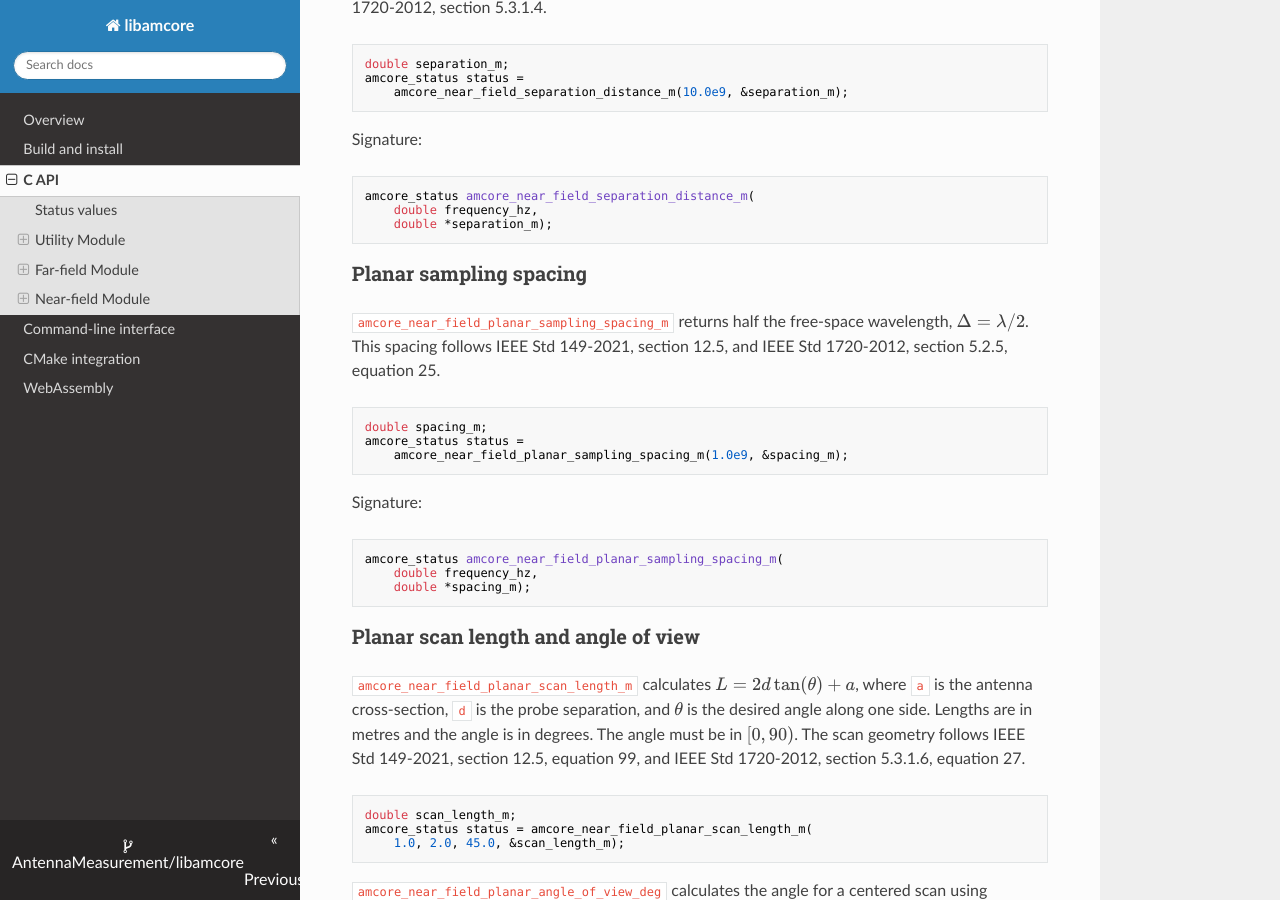
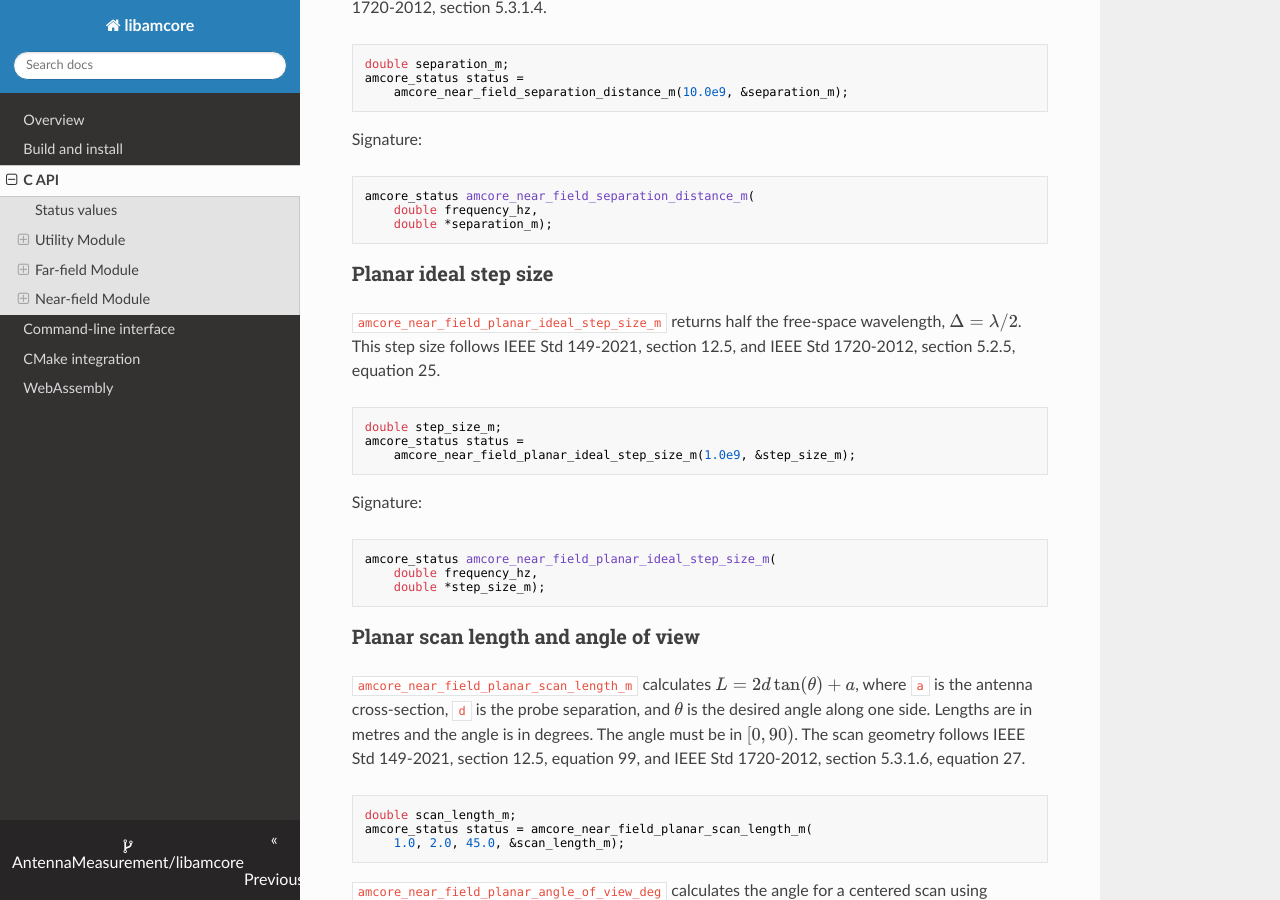
Before and after one commit to AntennaMeasurement/libamcore, an MkDocs documentation site: the page built from docs/public/api.md, in a window 1280 px wide and 900 px high, scrolled down 3103 px. Built offline with MkDocs 1.6.1, drawn with Linux system fonts in a browser that asks for light colours; nearby versions of some CDN libraries.

Commit message:
feat: rename planar sampling spacing to ideal step size and update related documentation

````diff
--- a/CMakeLists.txt
+++ b/CMakeLists.txt
@@ -79,7 +79,7 @@ if(AMCORE_BUILD_WASM)
     endif()
     target_link_options(amcore_wasm PRIVATE
         "-Wl,--no-entry"
-        "-sEXPORTED_FUNCTIONS=_malloc,_free,_amcore_free_space_wavelength_m,_amcore_far_field_distance,_amcore_far_field_line_of_sight_km,_amcore_far_field_radio_horizon_km,_amcore_far_field_path_loss_db,_amcore_near_field_separation_distance_m,_amcore_near_field_planar_sampling_spacing_m,_amcore_near_field_planar_scan_length_m,_amcore_near_field_planar_angle_of_view_deg,_amcore_near_field_planar_sampling_parameters,_amcore_near_field_cylindrical_ideal_y_scan_length_m,_amcore_near_field_cylindrical_ideal_y_step_size_m,_amcore_near_field_spherical_maximum_radius_extent_m"
+        "-sEXPORTED_FUNCTIONS=_malloc,_free,_amcore_free_space_wavelength_m,_amcore_far_field_distance,_amcore_far_field_line_of_sight_km,_amcore_far_field_radio_horizon_km,_amcore_far_field_path_loss_db,_amcore_near_field_separation_distance_m,_amcore_near_field_planar_ideal_step_size_m,_amcore_near_field_planar_scan_length_m,_amcore_near_field_planar_angle_of_view_deg,_amcore_near_field_planar_sampling_parameters,_amcore_near_field_cylindrical_ideal_y_scan_length_m,_amcore_near_field_cylindrical_ideal_y_step_size_m,_amcore_near_field_spherical_maximum_radius_extent_m"
         "-Wl,--export=speed_of_light_m_per_s"
     )
     set_target_properties(amcore_wasm PROPERTIES SUFFIX ".wasm")
--- a/docs/public/api.md
+++ b/docs/public/api.md
@@ -166,24 +166,24 @@ amcore_status amcore_near_field_separation_distance_m(
     double *separation_m);
 ```
 
-### Planar sampling spacing
+### Planar ideal step size
 
-`amcore_near_field_planar_sampling_spacing_m` returns half the free-space
-wavelength, $\Delta = \lambda/2$. This spacing follows IEEE Std 149-2021,
+`amcore_near_field_planar_ideal_step_size_m` returns half the free-space
+wavelength, $\Delta = \lambda/2$. This step size follows IEEE Std 149-2021,
 section 12.5, and IEEE Std 1720-2012, section 5.2.5, equation 25.
 
 ```c
-double spacing_m;
+double step_size_m;
 amcore_status status =
-    amcore_near_field_planar_sampling_spacing_m(1.0e9, &spacing_m);
+    amcore_near_field_planar_ideal_step_size_m(1.0e9, &step_size_m);
 ```
 
 Signature:
 
 ```c
-amcore_status amcore_near_field_planar_sampling_spacing_m(
+amcore_status amcore_near_field_planar_ideal_step_size_m(
     double frequency_hz,
-    double *spacing_m);
+    double *step_size_m);
 ```
 
 ### Planar scan length and angle of view
````
Also changed, not shown: README.md (+1 -1 lines), docs/public/cli.md (+3 -3 lines), docs/public/index.md (+1 -1 lines), docs/public/webassembly.md (+1 -1 lines), 6 other files.
